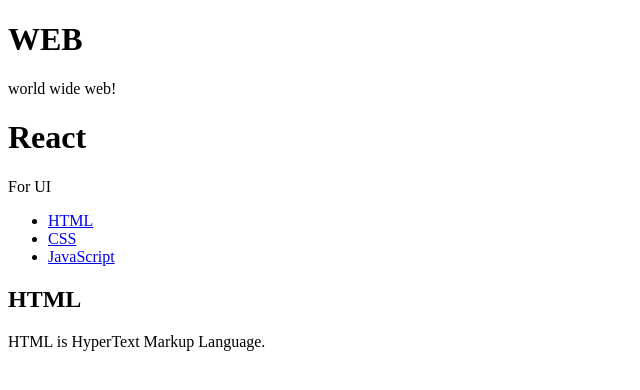
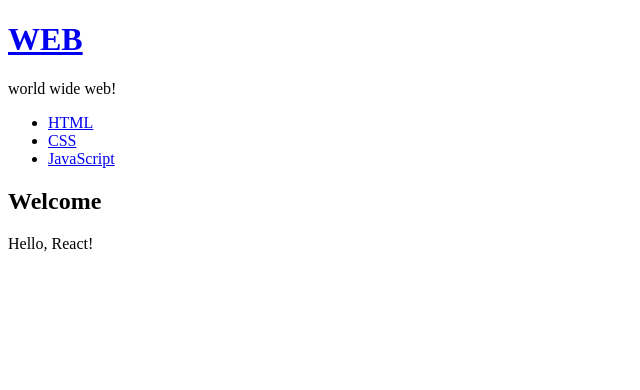
Before and after one commit to nincoding/lifecoding-react-app, a React (Create React App) app: page / in a window 1280 px wide. Shown: the top 390 px of the page, without its empty margins (0-640 px from the left). Built offline with nearby package versions, Linux system fonts and the light colour scheme.

Commit message:
feat: 클래스형 컴포넌트의 setState 실습

```diff
--- a/src/App.js
+++ b/src/App.js
@@ -62,12 +62,16 @@
 props의 값들이 하드코딩 되있어 불편하다. 따라서 저 값들을 state로 만들고, 그 state의 값을 Subject의 props로 전달하는 것을 통해서 코드를 개선해보자.
 클래스형 컴포넌트에서 state를 만드는 방법: 어떠한 컴포넌트가 실행될 때 render함수보다 먼저 실행이 되면서 그 컴포넌트를 초기화시켜주고 싶은 코드는 constructor안에다가 코드를 작성한다.
 TOC의 부모인 App이 TOC가 가지고 있는 데이터를 사용해서 TOC의 내부 데이터가 바뀔 수 있게끔 만들어보자.
+리액트에서는 props나 state가 바뀌면, 그것들을 가지고 있는 컴포넌트의 render함수가 다시 호출된다.
+
 */
 class App extends Component {
   constructor(props) {
     super(props);
     this.state = {
+      mode: 'welcome',
       subject: {title: 'WEB', sub: "world wide web!" },
+      welcome: {title: 'Welcome', desc:'Hello, React!'},
       contents: [
         {id: 1, title: 'HTML', desc:'HTML is for information'},
         {id: 2, title: 'CSS', desc: 'CSS is for design'},
@@ -76,13 +80,45 @@
     }
   }
 
+  // a를 클릭했을때 어떠한 자바스크립트 코드가 실행되게 만들어보자.
+  // 자바스크립트에선 onclick=''이지만, jsx에선 onClick={} 이다.
+  // event.preventDefault()는 a의 기본적인 동작을 막는다. 페이지가 전환되지 않음
+
   render() {
+    var _title, _desc = null;
+    if (this.state.mode === 'welcome') {
+      _title = this.state.welcome.title;
+      _desc = this.state.welcome.desc;
+    } else if (this.state.mode === 'read') {
+      _title = this.state.contents[0].title;
+      _desc = this.state.contents[0].desc;
+    }
     return (
       <div className="App">
-        <Subject title={this.state.subject.title} sub={this.state.subject.sub}/>
-        <Subject title="React" sub="For UI"/>
+        {/*<Subject title={this.state.subject.title} sub={this.state.subject.sub}/>
+        <Subject title="React" sub="For UI"/>*/}
+      <header>
+        <h1>
+          <a href='/' onClick={function (e) {
+            e.preventDefault();
+            //this.state.mode = 'welcome'; 이벤트가 실행될때 호출되는 이 함수 안에서는 this의 값이 컴포넌트 자기 자신이 아니라 아무값도 세팅되어있지 않다.
+            //이벤트 안에서 this를 사용할 수 없어서 에러가 발생하면 bind(this)를 사용한다.
+            //그리고 setState()안에 객체를 넣어주어야 한다.
+            // 이미 컴포넌트가 생성이 끝난 다음에 동적으로 state의 값을 변경해주고 싶다면 this.state.mode = 'welcome' 이런식으로 사용해선 절대 안된다.
+            // 즉, this의 setState라는 함수에 변경하고 싶은 값을 객체형태로 주는것을 통해 고쳐야한다.
+            // 항상 state의 값이 바뀌면 setState()로 바꿔주어야 한다.
+            this.setState({
+              mode: 'welcome'
+            });
+          }.bind(this)}>
+            {this.state.subject.title}
+          </a>
+        </h1>
+        {this.state.subject.sub}
+      </header>
+
         <TOC data={this.state.contents}/>
-        <Content title='HTML' desc="HTML is HyperText Markup Language."/>
+        <Content title={_title} desc={_desc}/>
       </div>
     );
   }
--- a/src/components/Subject.js
+++ b/src/components/Subject.js
@@ -3,7 +3,7 @@
   render() {
     return (
       <header>
-        <h1>{this.props.title}</h1>
+        <h1><a href='/'>{this.props.title}</a></h1>
         {this.props.sub}
       </header>
     );
```
Also changed, not shown: 1 other file (tests, documents, lock files or other folders).
